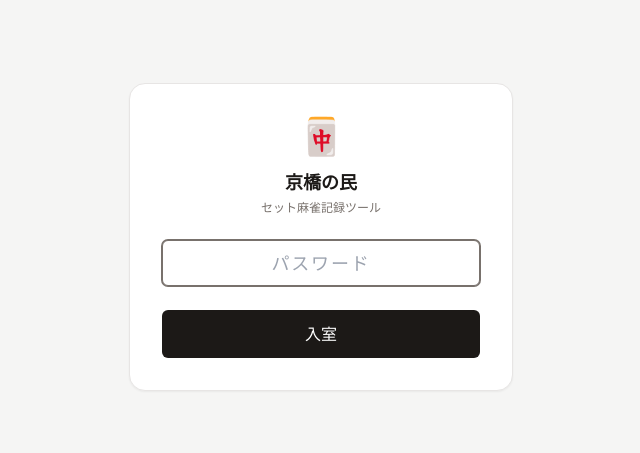
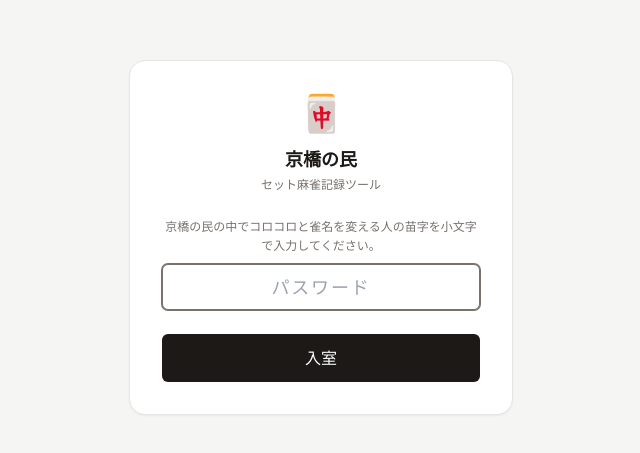
Before and after one commit to tomocchi1029/kyobashi-no-tami-mahjong, a Next.js app: page / in a window 1280 px wide. Shown: the part 163-616 px from the top of the page, without its empty margins (319-959 px from the left). Built offline with nearby package versions, Linux system fonts and the light colour scheme.

Commit message:
Add hint text above password input

```diff
--- a/src/components/LoginGate.tsx
+++ b/src/components/LoginGate.tsx
@@ -35,6 +35,9 @@ export default function LoginGate({ children }: { children: React.ReactNode }) {
         </div>
 
         <div className="space-y-2">
+          <p className="text-center text-xs text-stone-500 leading-relaxed">
+            京橋の民の中でコロコロと雀名を変える人の苗字を小文字で入力してください。
+          </p>
           <input
             type="password"
             className="input w-full text-center text-lg tracking-widest"
```
